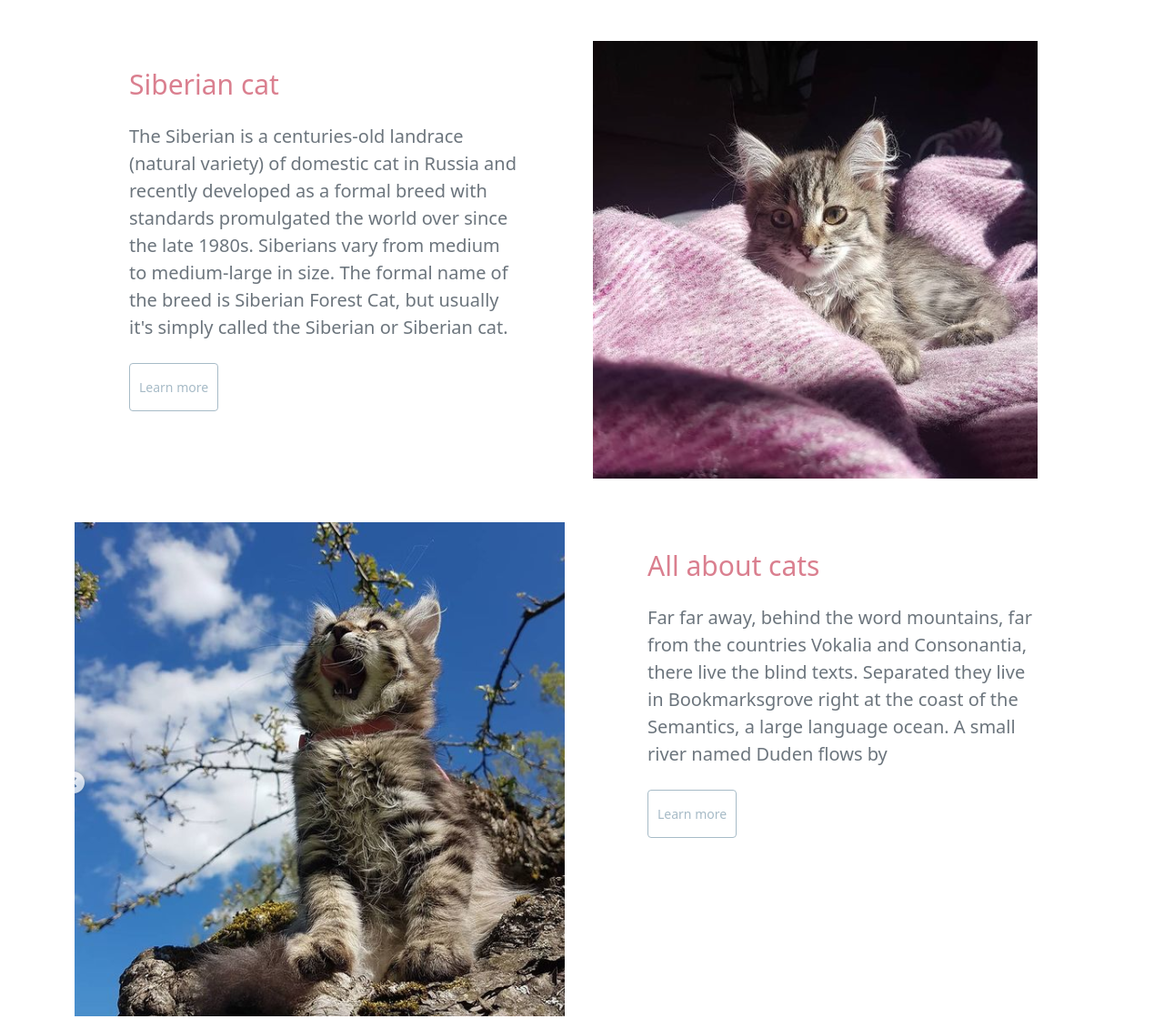
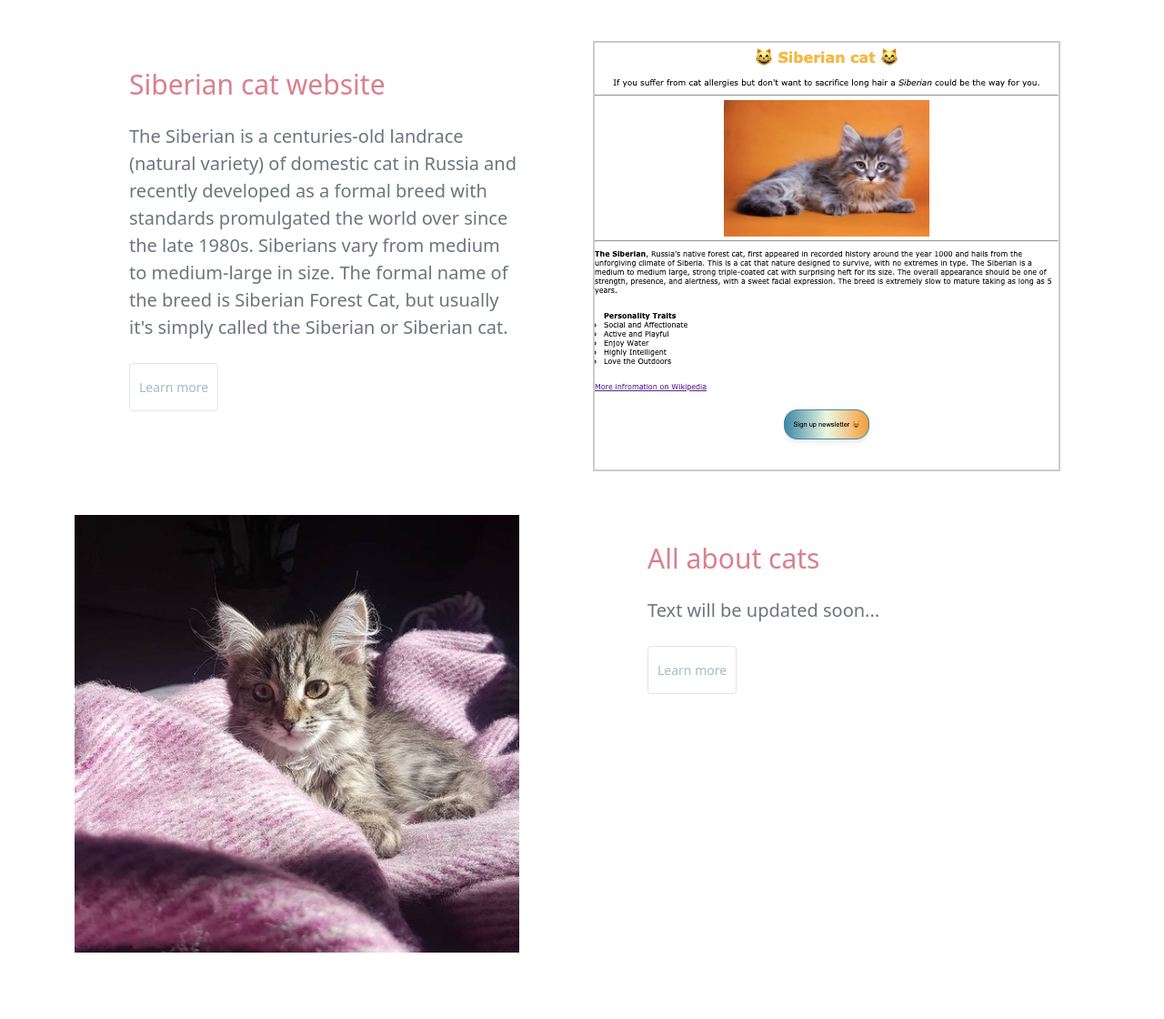
Before and after one commit to NoAi-coder/Portfolio-Project, a plain HTML site: page index.html in a window 1280 px wide. Shown: the part 1200-2320 px from the top of the page at 91% size. After the commit the page ends 2295 px from the top, so only its background shows below. Drawn offline with nearby package versions, Linux system fonts and the light colour scheme.

Commit message:
Updated cat content on HTML&CSS

```diff
--- a/index.html
+++ b/index.html
@@ -40,7 +40,7 @@
     <p class="text-center m-5">Here is my projects that I worked on!</p>
     <div class="container">
       <div class="row mb-5">
-        <div class="col d-none d-lg-block">
+        <div class="col d-none d-lg-block img-background">
           <img
             src="images/weather-app.png"
             class="img-fluid"
@@ -65,7 +65,7 @@
       <div class="row mb-5">
         <div class="col">
           <div class="project-description">
-            <h3 class="mb-4">Siberian cat</h2>
+            <h3 class="mb-4">Siberian cat website</h2>
             <p class="mb-4 text-muted">
               The Siberian is a centuries-old landrace (natural variety) of domestic cat in Russia and recently developed as a formal breed with standards promulgated the world over since the late 1980s.
 Siberians vary from medium to medium-large in size. The formal name of the breed is Siberian Forest Cat, but usually it's simply called the Siberian or Siberian cat.
@@ -73,36 +73,34 @@ Siberians vary from medium to medium-large in size. The formal name of the breed
 
             </p>
             <a
-              href="https://en.wikipedia.org/wiki/Siberian_cat"
-              class="btn btn-project1" target="_blank"
+              href="https://vigilant-ramanujan-0a3011.netlify.app/"
+              class="btn btn-project1" target="_blank" alt="siberian cat"
               >Learn more</a
             >
           </div>
         </div>
-        <div class="col d-none d-lg-block">
+        <div class="col d-none d-lg-block img-background">
           <img
-            src="images/Siberian-cat.png"
-            class="img-fluid"
+            src="images/siberian-cat-html.png"
+            class="img-fluid cat-site-image"
             alt="siberian cat"
           />
         </div>
       </div>
       <div class="row mb-5">
-        <div class="col d-none d-lg-block">
+        <div class="col d-none d-lg-block img-background">
           <img
-            src="images/siberian-cat2.png"
+            src="images/siberian-cat.png"
             class="img-fluid"
             alt="cat"
+
           />
         </div>
         <div class="col">
           <div class="project-description">
             <h3 class="mb-4">All about cats</h2>
             <p class="mb-4 text-muted">
-              Far far away, behind the word mountains, far from the countries
-              Vokalia and Consonantia, there live the blind texts. Separated
-              they live in Bookmarksgrove right at the coast of the Semantics, a
-              large language ocean. A small river named Duden flows by
+           Text will be updated soon...
             </p>
             <a
               href="https://suspicious-engelbart-051736.netlify.app/"
--- a/src/style.css
+++ b/src/style.css
@@ -14,6 +14,7 @@ p {
   line-height: 1.5;
   font-size: 20px;
 }
+
 :root {
   --hero-backcolor: #e1e5ea;
   --hero-h1color: #da7f8f;
@@ -35,7 +36,7 @@ p {
 }
 
 .btn-project1 {
-  border-color: var(--branding-color);
+  border-color: var(--hero-backcolor);
   color: var(--branding-color);
   border-radius: 4px;
   font-size: 14px;
@@ -46,6 +47,10 @@ p {
   padding: 30px 60px;
 }
 
+.cat-site-image {
+  border: 2px solid rgb(206, 202, 202);
+}
+
 @media (max-width: 960px) {
   .project-description {
     padding: 0;
```
Also changed, not shown: images/siberian-cat-html.png (added).
